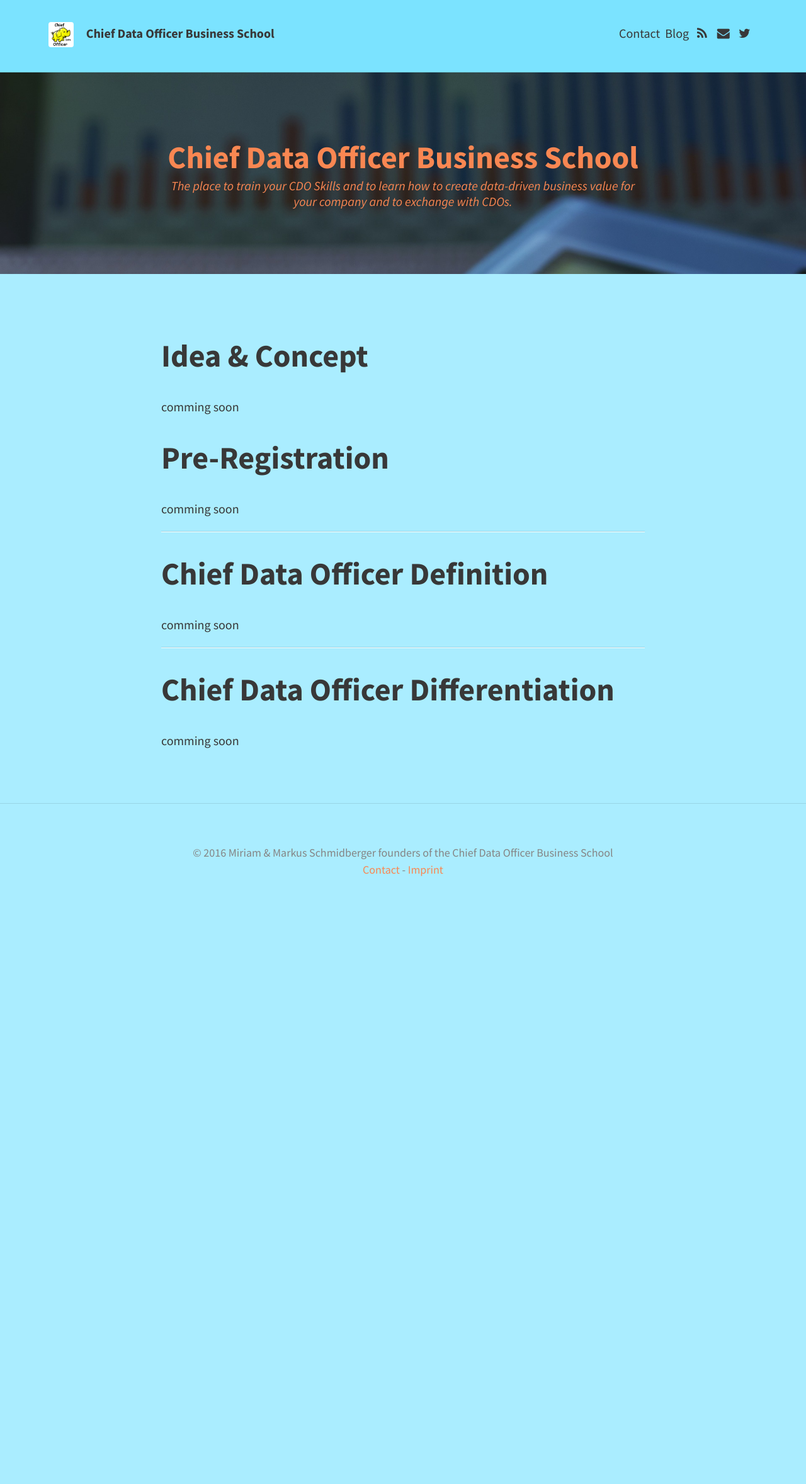
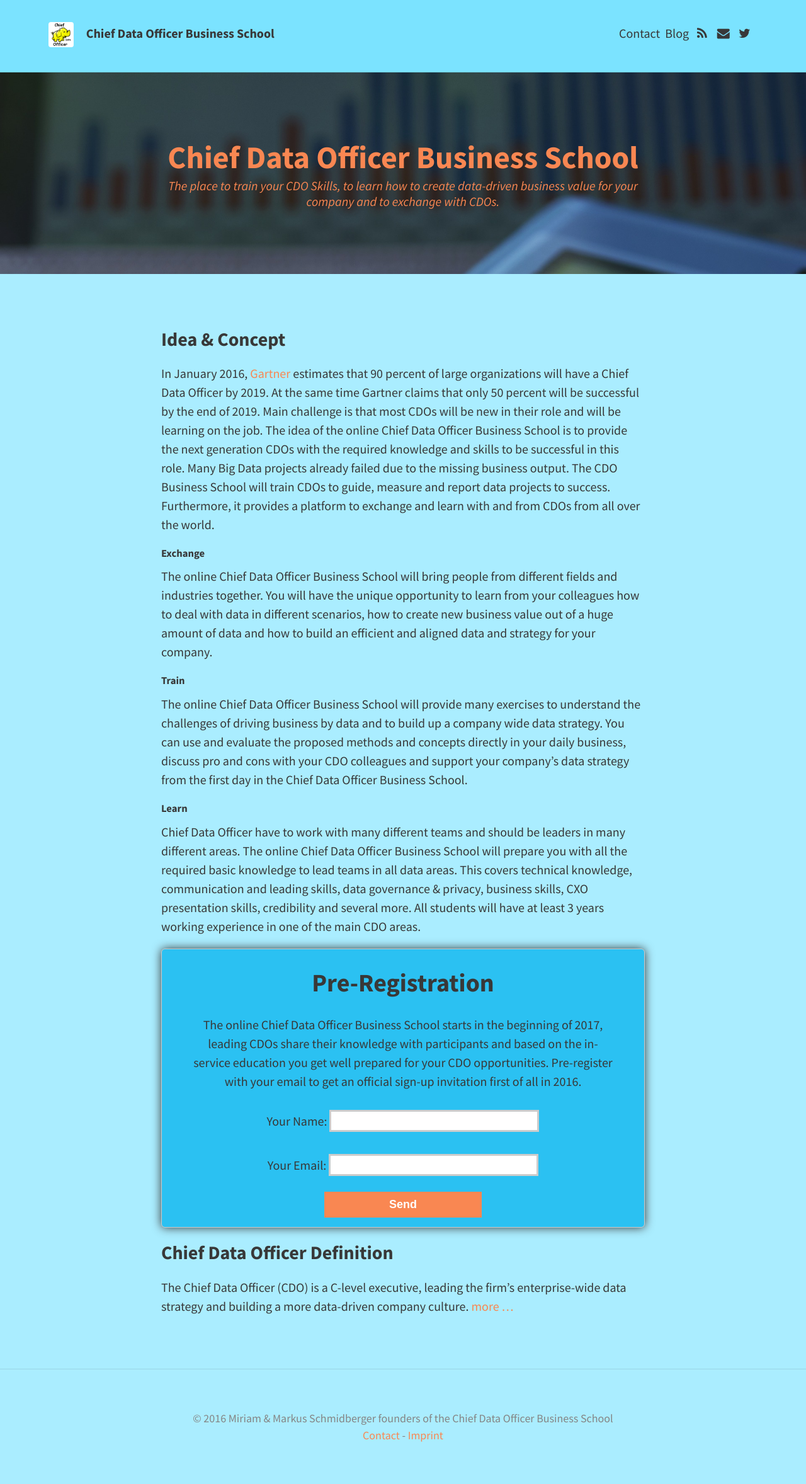
Before and after one commit to schmidb/CDOhub, a Jekyll site: the page built from home.md, in a window 1280 px wide. Shown: the whole page at 63% size. Built offline with Jekyll 4.4.1, drawn with Linux system fonts in a browser that asks for light colours; nearby versions of some CDN libraries; before the commit the page ends 1458 px from its top, so only the background shows below that.

Commit message:
send form added

```diff
--- a/_config.yml
+++ b/_config.yml
@@ -8,7 +8,7 @@ theme:
   title: "Chief Data Officer Business School"
   avatar: CDO-Elephant.png
   gravatar: # Email MD5 hash
-  description: "The place to train your Chief Data Officer Skills and to learn how to create data-driven business value for your company and to exchange with Chief Data Officers (CDO)." # used by search engines
+  description: "The place to train your Chief Data Officer Skills, to learn how to create data-driven business value for your company and to exchange with Chief Data Officers (CDO)." # used by search engines
 
   # Header and footer text
   header_text: <h1 class="title">CDO Business School Blog</h1>
--- a/css/main.scss
+++ b/css/main.scss
@@ -16,3 +16,37 @@
 // Partials
 @import 'includes/header';
 @import 'includes/footer';
+
+
+// Form
+div#form_sample{
+  background-color:#2BC1F2;
+  text-align:center;
+  border:1px solid #ccc;
+  width:100%;
+  padding:0 50px 15px;
+  margin-top:20px;
+  box-shadow:0 0 15px;
+  border-radius:6px;
+  float:none;
+  align:center;
+}
+input[type="text"]{
+  width:50%;
+  margin-top:10px;
+  height:35px;
+  margin-bottom:25px;
+  padding:10px;
+  border:3px solid #ccc
+}
+input[type="submit"]{
+  width:250px;
+  padding:10px 45px;
+  background-color:#F98752;
+  border:none;
+  color:#fff;
+  font-size:18px;
+  font-weight:700;
+  cursor:pointer;
+  font-family:'Ubuntu',sans-serif
+}
--- a/home.md
+++ b/home.md
@@ -1,25 +1,54 @@
 ---
 layout: page
 title: Chief Data Officer Business School
-subtitle: The place to train your CDO Skills and to learn how to create data-driven business value for your company and to exchange with CDOs.
+subtitle: The place to train your CDO Skills, to learn how to create data-driven business value for your company and to exchange with CDOs.
 permalink: /index.html
 feature-img: "img/banner-723917.jpg"
 hide: true
 ---
 
-# Idea & Concept
-comming soon
+### Idea & Concept
+In January 2016, [Gartner](http://www.gartner.com/newsroom/id/3190117) estimates that 90 percent of large organizations
+will have a Chief Data Officer by 2019. At the same time Gartner claims that only 50 percent will be successful by the
+end of 2019. Main challenge is that most CDOs will be new in their role and will be learning on the job.
+The idea of the online Chief Data Officer Business School is to provide the next generation CDOs with the required
+knowledge and skills to be successful in this role. Many Big Data projects already failed due to the missing business
+output. The CDO Business School will train CDOs to guide, measure and report data projects to success. Furthermore,
+it provides a platform to exchange and learn with and from CDOs from all over the world.
 
-# Pre-Registration
-comming soon
+##### Exchange
+The online Chief Data Officer Business School will bring people from different fields and industries together. You will
+have the unique opportunity to learn from your colleagues how to deal with data in different scenarios, how to create
+new business value out of a huge amount of data and how to build an efficient and aligned data and strategy for your
+company.
+
+##### Train
+The online Chief Data Officer Business School will provide many exercises to understand the challenges of driving
+business by data and to build up a company wide data strategy. You can use and evaluate the proposed methods and
+concepts directly in your daily business, discuss pro and cons with your CDO colleagues and support your company’s
+data strategy from the first day in the Chief Data Officer Business School.
+
+##### Learn
+Chief Data Officer have to work with many different teams and should be leaders in many different areas. The online
+Chief Data Officer Business School will prepare you with all the required basic knowledge to lead teams in all data
+areas. This covers technical knowledge, communication and leading skills, data governance & privacy, business skills,
+CXO presentation skills, credibility and several more.
+All students will have at least 3 years working experience in one of the main CDO areas.
+
+<div id="form_sample">
+<h2>Pre-Registration</h2>
+<p>The online Chief Data Officer Business School starts in the beginning of 2017, leading CDOs share their knowledge
+with participants and based on the in-service education you get well prepared for your CDO opportunities. Pre-register
+with your email to get an official sign-up invitation first of all in 2016.</p>
+<form action="//formspree.io/registration@cdohub.com" method="POST">
+Your Name: <input type="text" name="name"><br>
+Your Email: <input type="text" name="email"><br>
+<input type="submit" value="Send">
+</form>
+</div>
 
 
----
 
-# Chief Data Officer Definition
-comming soon
-
----
-
-# Chief Data Officer Differentiation
-comming soon
+### Chief Data Officer Definition
+The Chief Data Officer (CDO) is a C-level executive, leading the firm’s enterprise-wide data strategy and building a
+more data-driven company culture. [more ...](/blog/)
```
